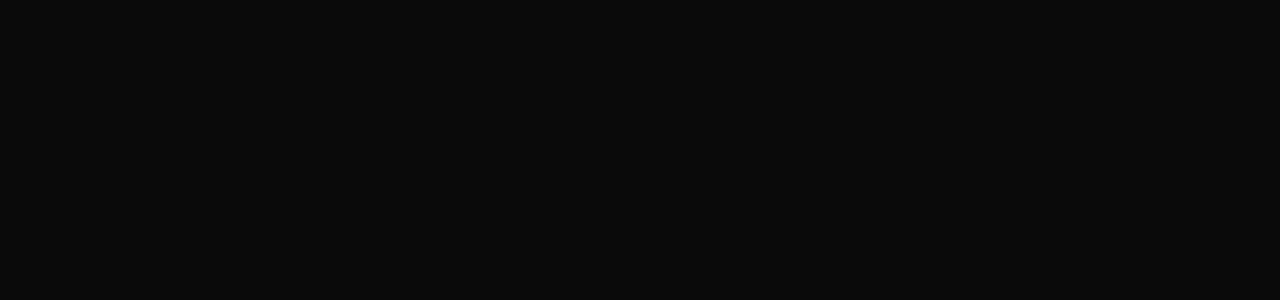
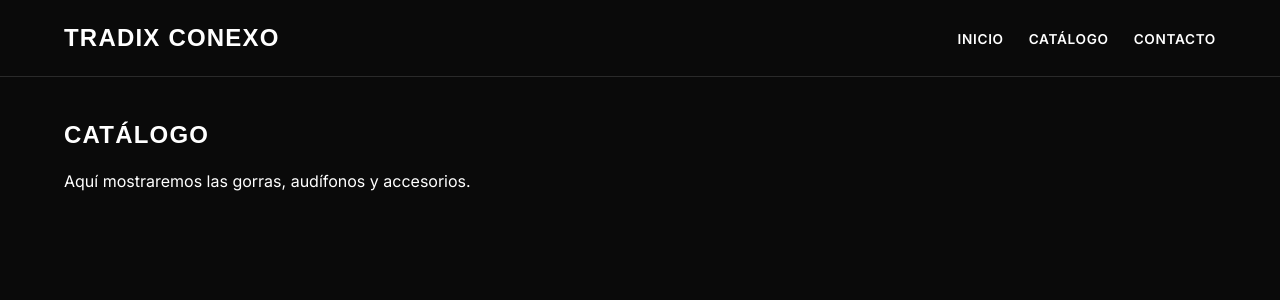
Before and after one commit to axtron-29/tradix-conexo, a React (Vite) app: page /#/catalogo in a window 1280 px wide. Before the commit this address had no page. Shown: the top 300 px of the page. Built offline with nearby package versions, Linux system fonts and the light colour scheme; a web font is replaced by a local one.

Commit message:
feat: estructura de rutas principales y barra de navegacion

```diff
--- a/src/App.jsx
+++ b/src/App.jsx
@@ -1,13 +1,20 @@
 import { HashRouter, Routes, Route } from 'react-router-dom'
+import Navbar from './components/Navbar'
+import Home from './pages/Home'
+import Catalogo from './pages/Catalogo'
+import Contacto from './pages/Contacto'
 
 function App() {
   return (
     <HashRouter>
-      {/* Usamos HashRouter como pediste, es la mejor opción para evitar errores 404 en GitHub Pages */}
-      <main>
+      {/* El Navbar queda fuera de Routes para que se vea en TODAS las páginas */}
+      <Navbar />
+
+      <main className="contenedor-principal">
         <Routes>
-          {/* Ruta temporal para comprobar que todo funciona */}
-          <Route path="/" element={<h1 style={{ textAlign: 'center', marginTop: '20vh' }}>TRADIX CONEXO</h1>} />
+          <Route path="/" element={<Home />} />
+          <Route path="/catalogo" element={<Catalogo />} />
+          <Route path="/contacto" element={<Contacto />} />
         </Routes>
       </main>
     </HashRouter>
--- /dev/null
+++ b/src/components/Navbar.jsx
@@ -0,0 +1,19 @@
+import { Link } from 'react-router-dom'
+
+function Navbar() {
+  return (
+    <nav className="navbar">
+      <div className="logo">
+        {/* Este enlace nos lleva siempre a la página principal */}
+        <Link to="/">TRADIX CONEXO</Link>
+      </div>
+      <ul className="nav-links">
+        <li><Link to="/">Inicio</Link></li>
+        <li><Link to="/catalogo">Catálogo</Link></li>
+        <li><Link to="/contacto">Contacto</Link></li>
+      </ul>
+    </nav>
+  )
+}
+
+export default Navbar
--- /dev/null
+++ b/src/pages/Catalogo.jsx
@@ -0,0 +1,10 @@
+function Catalogo() {
+  return (
+    <section>
+      <h1>Catálogo</h1>
+      <p>Aquí mostraremos las gorras, audífonos y accesorios.</p>
+    </section>
+  )
+}
+
+export default Catalogo
--- /dev/null
+++ b/src/pages/Contacto.jsx
@@ -0,0 +1,10 @@
+function Contacto() {
+  return (
+    <section>
+      <h1>Contacto</h1>
+      <p>Formulario para comunicarte con nosotros.</p>
+    </section>
+  )
+}
+
+export default Contacto
--- /dev/null
+++ b/src/pages/Home.jsx
@@ -0,0 +1,10 @@
+function Home() {
+  return (
+    <section>
+      <h1>Inicio</h1>
+      <p>Bienvenido a Tradix Conexo. El futuro del streetwear y la tecnología.</p>
+    </section>
+  )
+}
+
+export default Home
--- a/src/styles/global.css
+++ b/src/styles/global.css
@@ -11,7 +11,7 @@ body {
   color: var(--blanco);
   font-family: var(--fuente-texto);
   line-height: 1.5;
-  -webkit-font-smoothing: antialiased; /* Hace que las fuentes se vean más nítidas */
+  -webkit-font-smoothing: antialiased;
 }
 
 h1, h2, h3, h4, h5, h6 {
@@ -19,6 +19,7 @@ h1, h2, h3, h4, h5, h6 {
   text-transform: uppercase;
   letter-spacing: 0.05em;
   font-weight: 700;
+  margin-bottom: 1rem;
 }
 
 a {
@@ -26,7 +27,6 @@ a {
   text-decoration: none;
 }
 
-/* Botón principal estilo streetwear */
 .btn-primario {
   display: inline-block;
   background-color: var(--blanco);
@@ -45,3 +45,45 @@ a {
   background-color: transparent;
   color: var(--blanco);
 }
+
+/* --- ESTILOS DEL NAVBAR --- */
+.navbar {
+  display: flex;
+  justify-content: space-between;
+  align-items: center;
+  padding: 20px 5%;
+  border-bottom: 1px solid var(--borde);
+  background-color: var(--negro);
+}
+
+.navbar .logo a {
+  font-family: var(--fuente-titulos);
+  font-size: 1.5rem;
+  font-weight: 900;
+  letter-spacing: 0.05em;
+}
+
+.nav-links {
+  display: flex;
+  list-style: none;
+  gap: 25px;
+}
+
+.nav-links a {
+  font-family: var(--fuente-texto);
+  text-transform: uppercase;
+  font-size: 0.85rem;
+  letter-spacing: 0.05em;
+  font-weight: 600;
+  transition: color 0.3s;
+}
+
+.nav-links a:hover {
+  color: var(--gris-claro);
+}
+
+/* Contenedor principal para dar margen a las páginas */
+.contenedor-principal {
+  padding: 40px 5%;
+  min-height: 80vh;
+}
```
